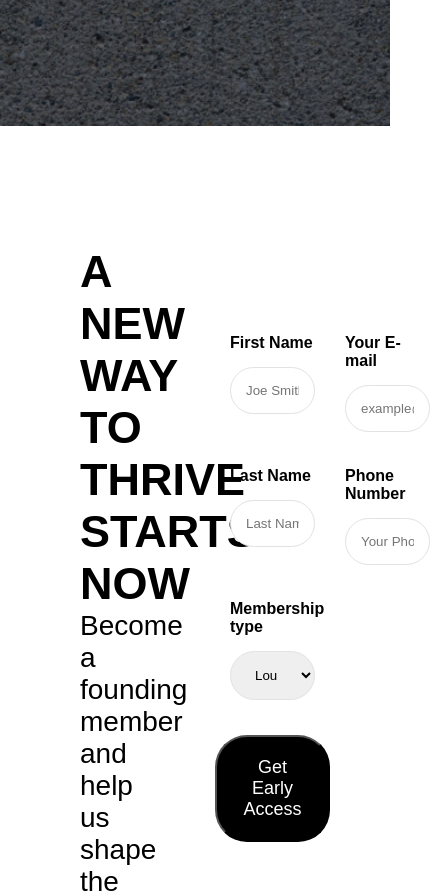
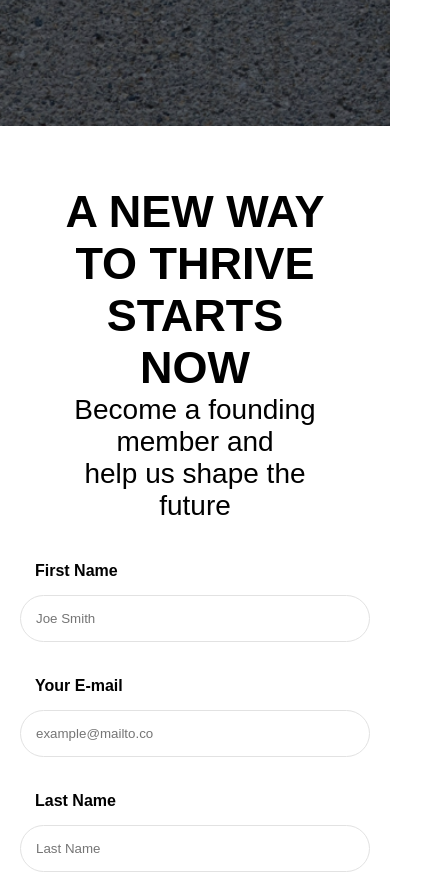
Before and after one commit to CPF-Floors/landing-area, a React (Vite) app: page / in a window 390 px wide. Shown: the part 1900-2793 px from the top of the page, 445 px wide, since content can reach past the window. Built offline with nearby package versions, Linux system fonts and the light colour scheme; a web font is replaced by a local one.

Commit message:
[dev] Styles updates

```diff
--- a/src/App.css
+++ b/src/App.css
@@ -440,7 +440,34 @@ header {
   }
 }
 
+@media(max-width:720px){
+  .banner-form-container{
+    padding: 20px;
+    .banner-form-text{
+      width: 100%;
+      text-align: center;
+    }
+    .banner-form{
+      width: 100%;
+      padding: 0;
+      form{
+        padding: 0;
+        .dual-input{
+          width: 100%;
+          flex-direction: column;
+          input{
+            width: 100%;
+            margin: 15px 0;
+          }
+          select{
+            margin: 15px 0;
 
+          }
+        }
+      }
+    }
+  }
+}
 
 
 
```
